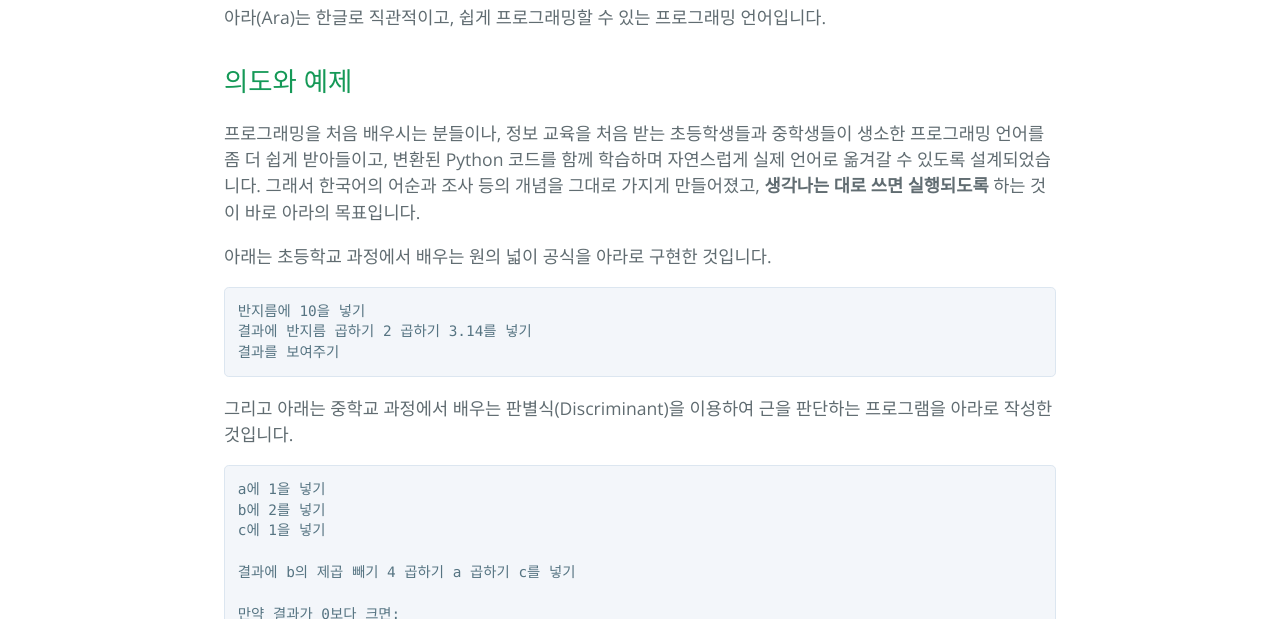
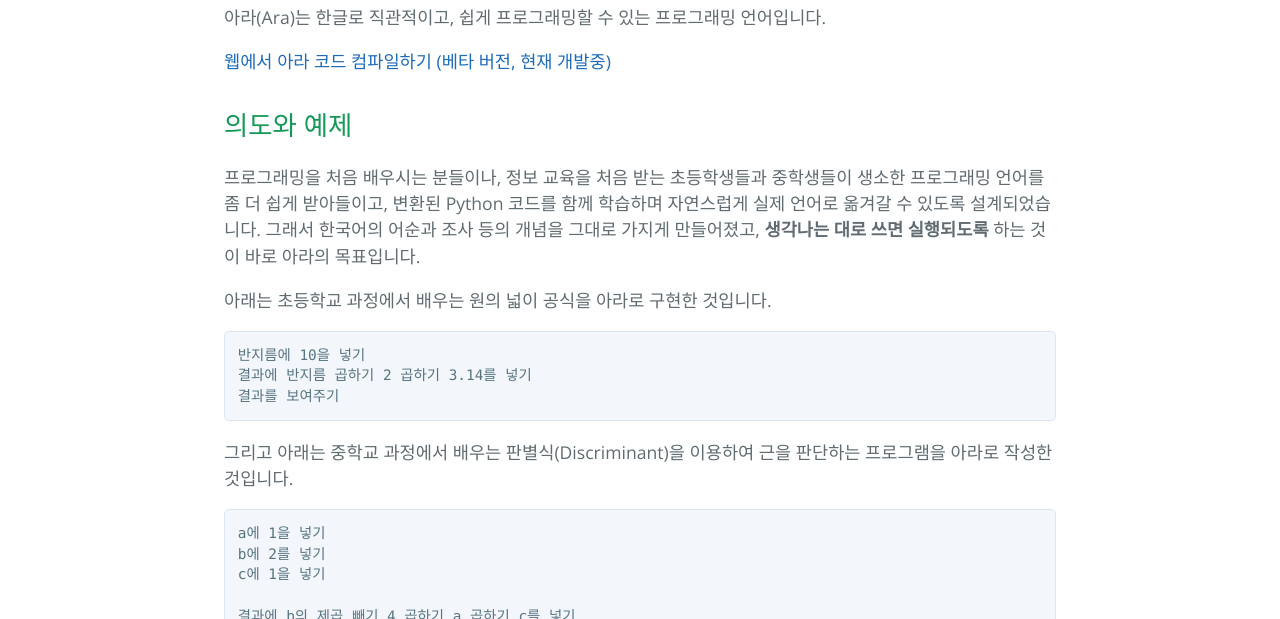
Before and after one commit to harrydrippin/AraLanguage, a plain HTML site: page index.html in a window 1280 px wide. Shown: the part 481-1100 px from the top of the page. Drawn offline with nearby package versions, Linux system fonts and the light colour scheme.

Commit message:
Update index.html

```diff
--- a/index.html
+++ b/index.html
@@ -23,6 +23,7 @@
 <a id="아라ara--한글-프로그래밍-언어" class="anchor" href="#%EC%95%84%EB%9D%BCara--%ED%95%9C%EA%B8%80-%ED%94%84%EB%A1%9C%EA%B7%B8%EB%9E%98%EB%B0%8D-%EC%96%B8%EC%96%B4" aria-hidden="true"><span class="octicon octicon-link"></span></a>아라(Ara) : 한글 프로그래밍 언어</h1>
 
 <p>아라(Ara)는 한글로 직관적이고, 쉽게 프로그래밍할 수 있는 프로그래밍 언어입니다.</p>
+<a href="ara_test.html">웹에서 아라 코드 컴파일하기 (베타 버전, 현재 개발중)</a>
 
 <h2>
 <a id="의도와-예제" class="anchor" href="#%EC%9D%98%EB%8F%84%EC%99%80-%EC%98%88%EC%A0%9C" aria-hidden="true"><span class="octicon octicon-link"></span></a>의도와 예제</h2>
```
